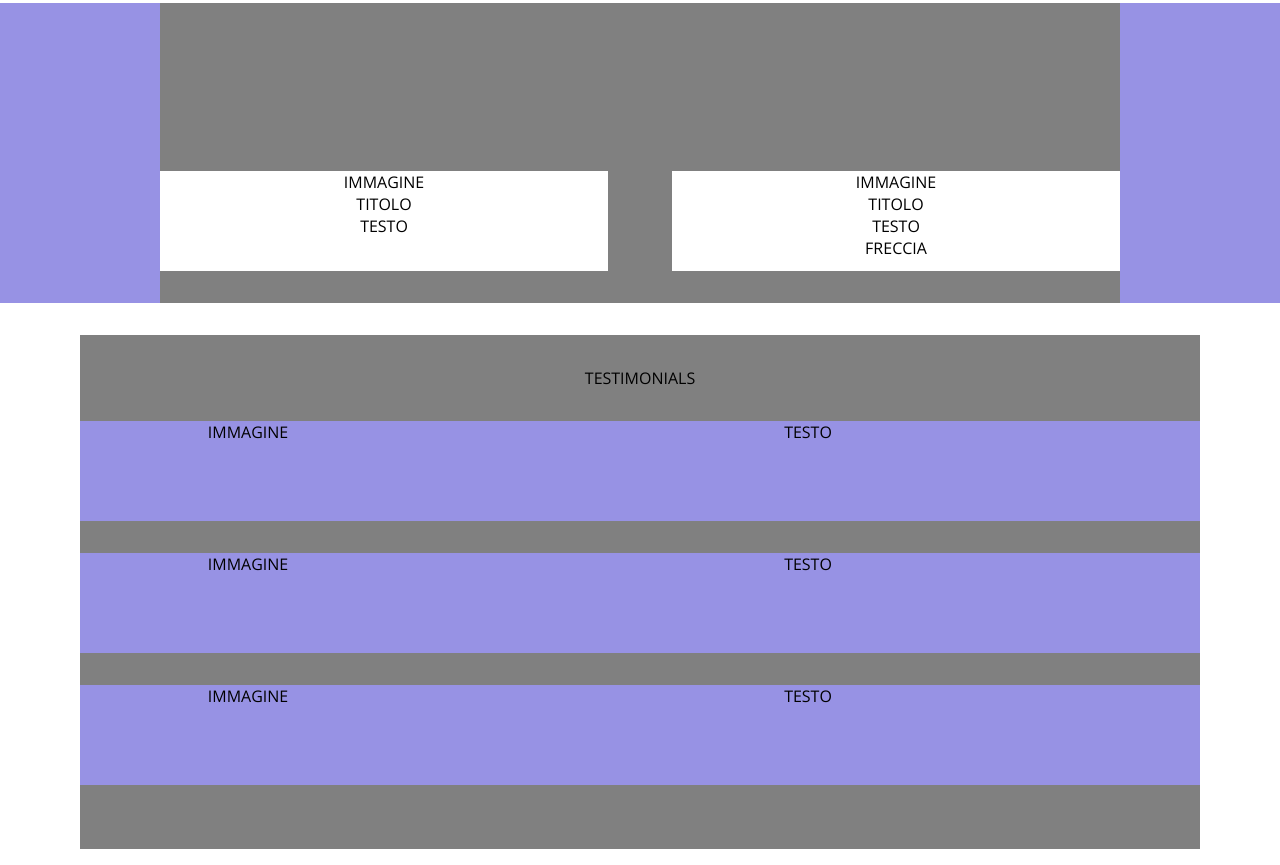
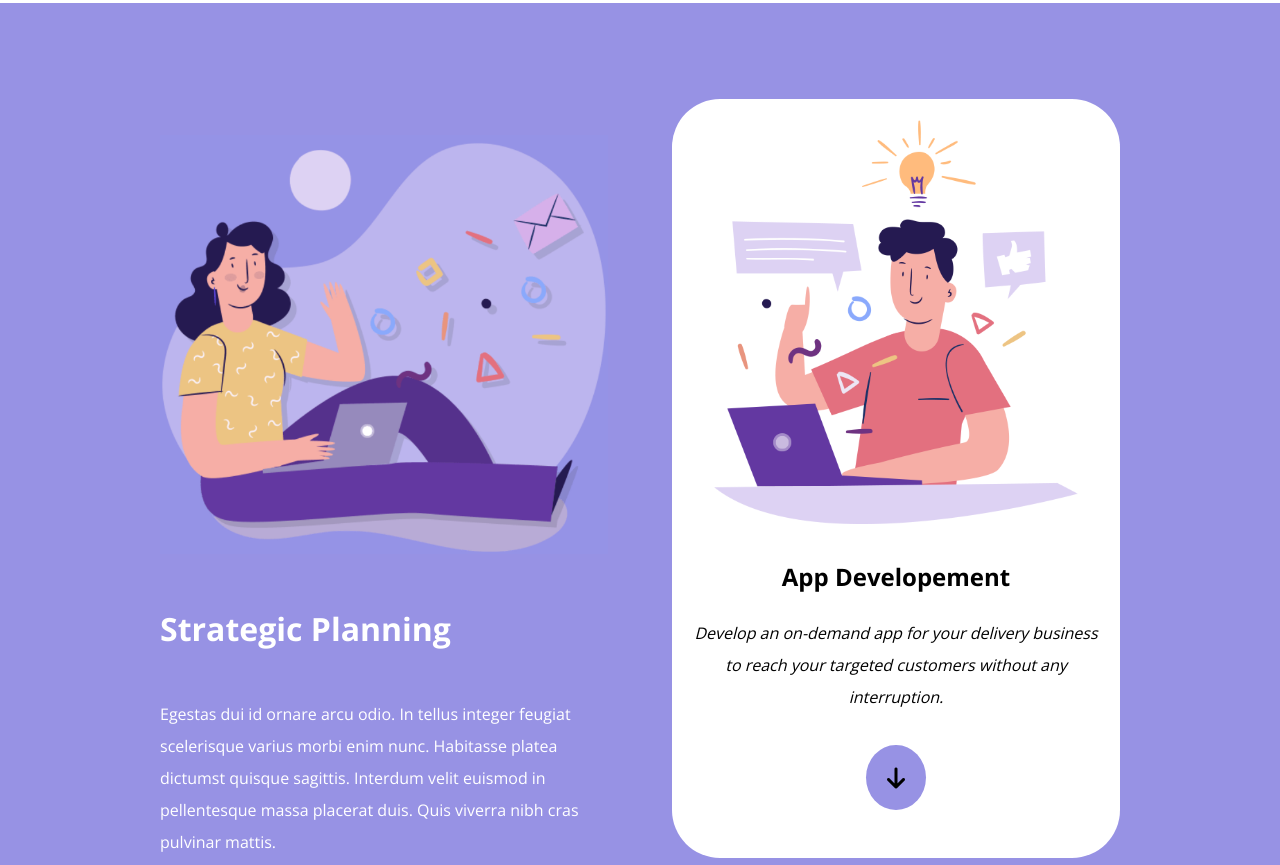
Before and after one commit to Giotreglia/htmlcss-responsive-layout, a plain HTML site: page index.html in a window 1280 px wide. Shown: the part 875-1740 px from the top of the page. Drawn offline with nearby package versions, Linux system fonts and the light colour scheme.

Commit message:
Sezione strategic in tutti i layout (manca la spaziatura sopra il container di dx ma devo capire come fare)

```diff
--- a/css/style.css
+++ b/css/style.css
@@ -64,6 +64,10 @@
     background-color: var(--secondary-color);
 }
 
+.padding1 {
+    padding: 1rem;
+}
+
 a {
     text-decoration: none;
 }
@@ -74,6 +78,10 @@ a {
 
 .w30 {
     width: 30%;
+}
+
+.italic {
+    font-style: italic;
 }
 
 .btn {
@@ -100,6 +108,30 @@ a {
     background-color: var(--primary-color);
 }
 
+.bg-white {
+    background-color: white;
+}
+
+.bg-violet {
+    background-color: var(--secondary-color);
+}
+
+.white {
+    color: white;
+}
+
+.bold {
+    font-weight: bold;
+}
+
+.rounded {
+    border-radius: 3rem;
+}
+
+.text-center {
+    text-align: center;
+}
+
 .marginbottom1 {
     margin-bottom: 1rem;
 }
@@ -116,19 +148,6 @@ a {
     margin-top: 2rem;
 }
 
-/* Debug */
-
-.debug .columns {
-    min-height: 300px;
-    background-color: grey;
-    text-align: center;
-}
-
-.debug .col {
-    height: 100px;
-    background-color: white;
-    text-align: center;
-}
 
 /* Regole CSS */
 
@@ -163,6 +182,7 @@ header .container {
 
 /* Main */
 
+/* Sezione servizi */
 #first-card img {
     width: 100%;
     display: block;
@@ -207,10 +227,40 @@ header .container {
     font-size: 0.85rem;
 }
 
+/* Sezione Strategic */
+
+#strategic .col img {
+    width: 100%;
+}
+
+#strategic .col h3 {
+    font-size: 2rem;
+    margin: 3rem 0;
+}
+
+#strategic .col h4 {
+    font-size: 1.5rem;
+    margin: 1.5rem 0;
+}
+
+#strategic .col p {
+    font-weight: 400;
+    line-height: 2rem;
+}
+
+span.bg-violet {
+    border-radius: 50%;
+    padding: 1rem 1.3rem;
+    margin: 2rem;
+    display: inline-block;
+    font-weight: bold;
+    font-size: 1.5rem;
+}
+
 .columns {
     width: 100%;
     margin: 2rem 0;
-    padding: 2rem 0;
+    padding: 4rem 0;
 }
 
 #testimonial .col {
@@ -355,16 +405,11 @@ footer {
         position: absolute;
         bottom: 0;
         left: 2rem;
-
     }
 
-
-
-    #first-card .card-left {
+     #first-card .card-left {
         width: 50%;
     }
-
-
 
     #strategic .columns {
         flex-direction: row;
--- a/index.html
+++ b/index.html
@@ -85,16 +85,18 @@
         <section id="strategic" class="bg-second">
             <div class="container">
                 <div class="columns flex flex-col space-between">
-                    <div class="col">
-                        <div>IMMAGINE</div>
-                        <div>TITOLO</div>
-                        <div>TESTO</div>
+                    <div class="col white">
+                        <img src="img/planning1.png" alt="planning1">
+                        <h3>Strategic Planning</h3>
+                        <p>Egestas dui id ornare arcu odio. In tellus integer feugiat scelerisque varius morbi enim nunc. Habitasse platea dictumst quisque sagittis. Interdum velit euismod in pellentesque massa placerat duis. Quis viverra nibh cras pulvinar mattis.</p>
                     </div>
-                    <div class="col">
-                        <div>IMMAGINE</div>
-                        <div>TITOLO</div>
-                        <div>TESTO</div>
-                        <div>FRECCIA</div>
+                    <div class="col col-dx">
+                        <div class="bg-white rounded black text-center padding1 margintop2">
+                            <img src="img/planning2.png" alt="planning2">
+                            <h4>App Developement</h4>
+                            <p class="italic">Develop an on-demand app for your delivery business to reach your targeted customers without any interruption.</p>
+                            <span class="bg-violet"><i class="fa-solid fa-arrow-down"></i></span>
+                        </div>
                     </div>
                 </div>
 
```
